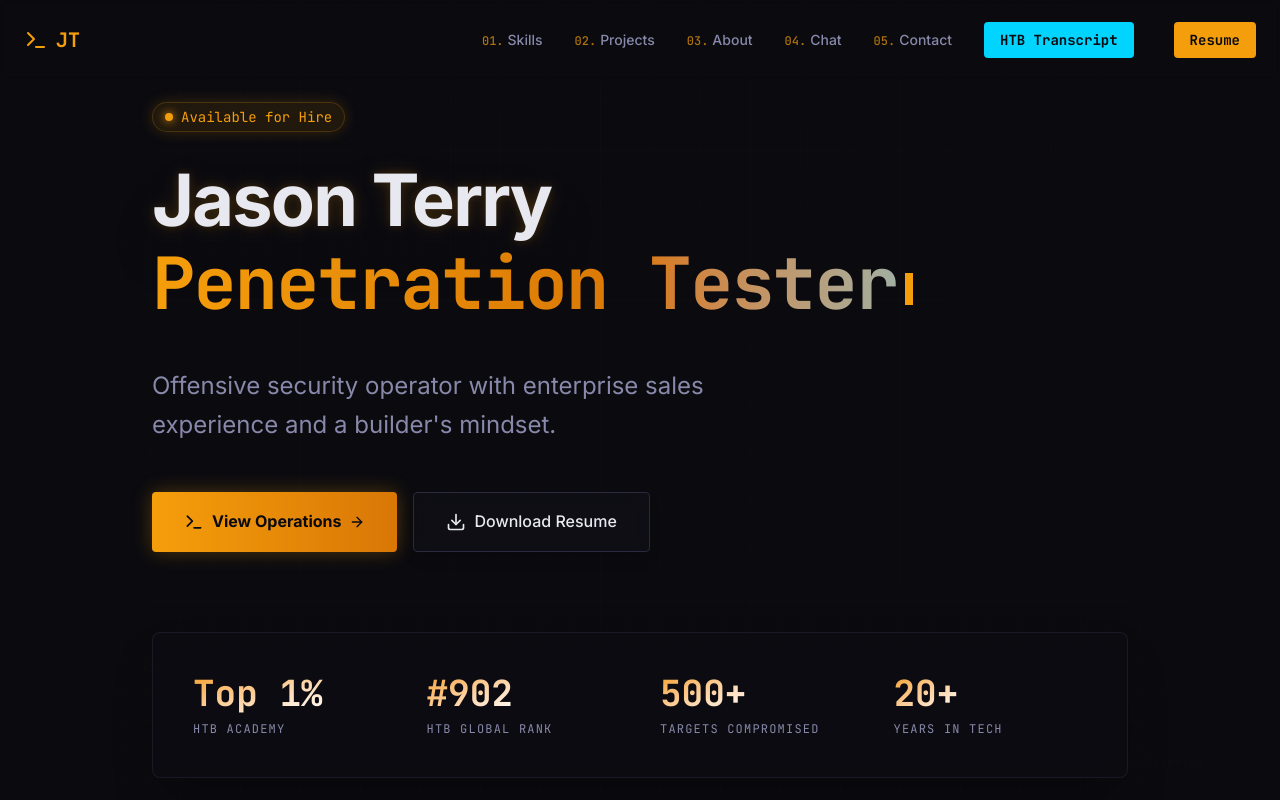
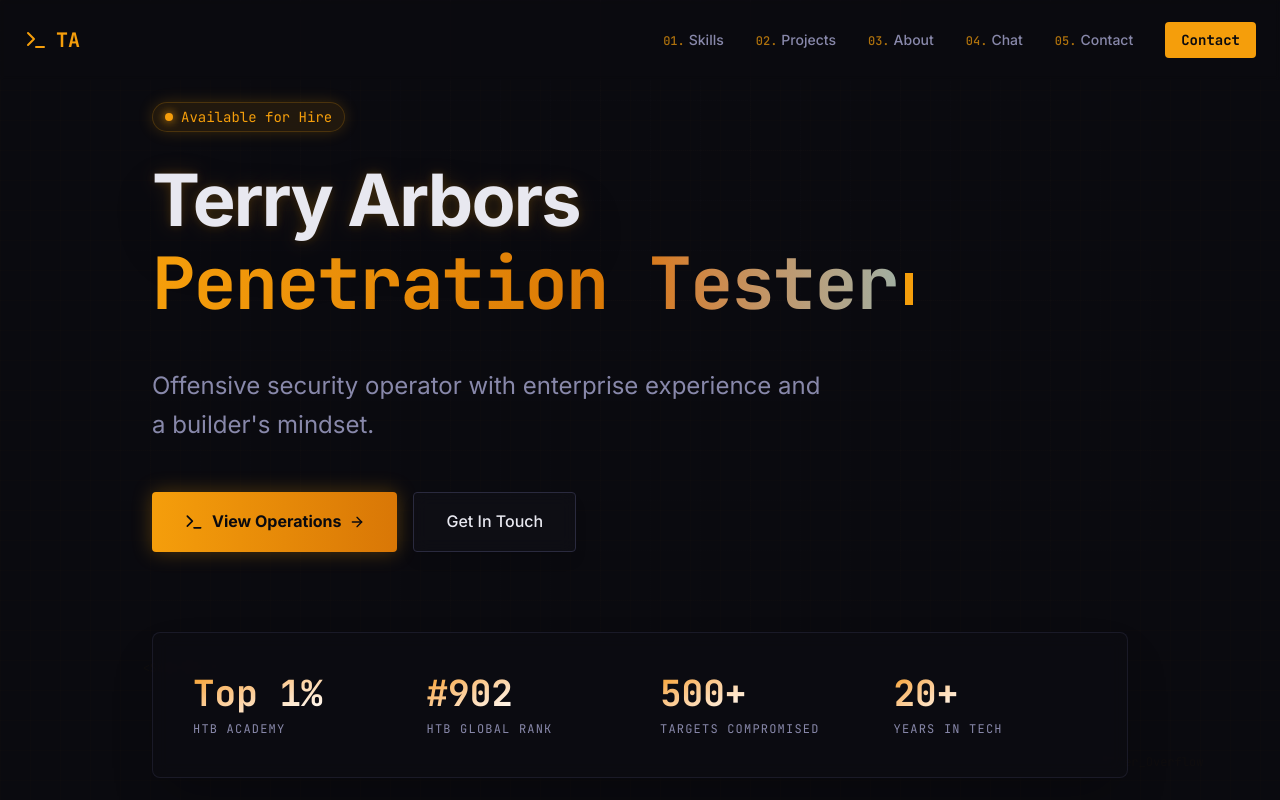
Before and after one commit to src-ta/source, a React (Vite) app: page / in a window 1280 px wide. Shown: the top 800 px of the page. Built offline with nearby package versions, Linux system fonts and the light colour scheme.

Commit message:
terryarbors: persona scrub, complete site content, README replacement

```diff
--- a/index.html
+++ b/index.html
@@ -4,12 +4,12 @@
     <meta charset="UTF-8" />
     <meta name="viewport" content="width=device-width, initial-scale=1.0" />
     <link rel="icon" type="image/svg+xml" href="/favicon.svg" />
-    <meta name="description" content="Jason Terry — Security Researcher & Penetration Tester. Offensive security with a business background." />
+    <meta name="description" content="Terry Arbors — Security Researcher & Penetration Tester. Offensive security with a business background." />
     <meta name="robots" content="noindex, nofollow" />
     <link rel="preconnect" href="https://fonts.googleapis.com" />
     <link rel="preconnect" href="https://fonts.gstatic.com" crossorigin />
     <link href="https://fonts.googleapis.com/css2?family=Inter:wght@300;400;500;600;700;800&family=JetBrains+Mono:wght@300;400;500;600;700&display=swap" rel="stylesheet" />
-    <title>Jason Terry — Security Researcher & Penetration Tester</title>
+    <title>Terry Arbors — Security Researcher & Penetration Tester</title>
   </head>
   <body>
     <div id="root"></div>
--- a/src/components/Footer.tsx
+++ b/src/components/Footer.tsx
@@ -56,7 +56,7 @@ export const Footer = () => {
 
         <div className="mt-6 text-center">
           <p className="text-xs text-text-muted font-mono">
-            &copy; {new Date().getFullYear()} Jason Terry. All rights
+            &copy; {new Date().getFullYear()} Terry Arbors. All rights
             reserved.
           </p>
           <p className="text-[10px] text-text-muted/50 font-mono mt-1">
--- a/src/components/Nav.tsx
+++ b/src/components/Nav.tsx
@@ -70,7 +70,7 @@ export const Nav = () => {
             <span className="absolute -inset-2 bg-primary/20 blur-lg rounded-full opacity-0 group-hover:opacity-100 transition-opacity duration-300"></span>
           </div>
           <span className="relative">
-            JT
+            TA
             <span className="absolute -bottom-1 left-0 w-0 h-0.5 bg-accent group-hover:w-full transition-all duration-300"></span>
           </span>
         </a>
@@ -95,18 +95,10 @@ export const Nav = () => {
             </a>
           ))}
           <a
-            href="/JT_HTB-Academy.pdf"
-            target="_blank"
-            className="px-4 py-2 text-sm font-mono text-bg-deep bg-accent hover:bg-accent-dim transition-all duration-300 rounded-sm font-bold mr-2 hover:shadow-[0_0_15px_rgba(0,212,255,0.4)] hover:-translate-y-0.5"
-          >
-            HTB Transcript
-          </a>
-          <a
-            href="/Jason-Terry-Resume.pdf"
-            download
+            href="#contact"
             className="px-4 py-2 text-sm font-mono text-bg-deep bg-primary hover:bg-primary-dim transition-all duration-300 rounded-sm font-bold hover:shadow-[0_0_15px_rgba(245,158,11,0.4)] hover:-translate-y-0.5"
           >
-            Resume
+            Contact
           </a>
         </div>
 
@@ -141,18 +133,11 @@ export const Nav = () => {
                 </a>
               ))}
               <a
-                href="/JT_HTB-Academy.pdf"
-                target="_blank"
-                className="mt-4 w-full py-3 text-center font-mono text-bg-deep bg-accent hover:bg-accent-dim transition-colors rounded-sm font-bold"
+                href="#contact"
+                onClick={(e) => handleLinkClick(e, '#contact')}
+                className="mt-4 w-full py-3 text-center font-mono text-bg-deep bg-primary hover:bg-primary-dim transition-colors rounded-sm font-bold"
               >
-                View HTB Transcript
-              </a>
-              <a
-                href="/Jason-Terry-Resume.pdf"
-                download
-                className="mt-2 w-full py-3 text-center font-mono text-bg-deep bg-primary hover:bg-primary-dim transition-colors rounded-sm font-bold"
-              >
-                Download Resume
+                Get In Touch
               </a>
             </div>
           </motion.div>
--- a/src/data/resume.ts
+++ b/src/data/resume.ts
@@ -1,13 +1,12 @@
 export const profile = {
-  name: 'Jason Terry',
+  name: 'Terry Arbors',
   website: 'terryarbors.com',
   title: 'Security Researcher & Penetration Tester',
-  location: 'Livonia, MI',
-  email: 'jason@terryarbors.com',
-  linkedin: 'https://linkedin.com/in/jason-e-terry',
+  email: 'contact@terryarbors.com',
+  linkedin: 'https://linkedin.com/in/terryarbors',
   tagline: ['Security Researcher', 'Penetration Tester', '20+ Years in Tech', 'HTB Top 1%'],
   subTagline:
-    'Offensive security operator with enterprise sales experience and a builder\'s mindset.',
+    'Offensive security operator with enterprise experience and a builder\'s mindset.',
   heroStats: [
     { label: 'HTB Academy', value: 'Top 1%' },
     { label: 'HTB Global Rank', value: '#902' },
@@ -18,10 +17,10 @@ export const profile = {
 
 export const summary = {
   short:
-    'Penetration tester and security researcher with 20+ years in technology, including enterprise sales at Microsoft, business operations, and dedicated offensive security training.',
+    'Penetration tester and security researcher with 20+ years in technology, including enterprise sales, business operations, and dedicated offensive security training.',
   long: `I started working with computers at 8 and was programming by 10. By middle school I was deep in security research and tool development. That foundation never left — I built on it through every role since.
 
-I spent over a decade running licensed operations in a heavily regulated industry, managing compliance, physical security, and multi-site infrastructure. I then moved into enterprise technology sales at Microsoft and an MSP where I helped break the company's first $5M annual revenue in 25 years of business.
+I spent over a decade running operations in a heavily regulated industry, managing compliance, physical security, and multi-site infrastructure. I then moved into enterprise technology sales where I helped break a company's first major revenue milestone in over two decades of business.
 
 Now I apply that full range of experience to offensive security — network penetration testing, web/API security, wireless auditing, and physical access assessment. What separates me from a typical candidate is that I understand business risk firsthand. I've carried P&L responsibility, presented to C-suite stakeholders, and navigated regulatory environments. I write reports that drive remediation, not just document findings.`,
   pivotQuestion:
@@ -170,7 +169,7 @@ export const projects: Project[] = [
     ],
     highlights: [
       'Custom BOF exploit chain: fuzzing, EIP control, bad char analysis, shellcode injection',
-      'Automated recon pipeline: asset discovery, subdomain enumeration, Rapid7 Sonar CNAME takeover detection',
+      'Automated recon pipeline: asset discovery, subdomain enumeration, CNAME takeover detection',
       'MITRE ATT&CK tactic classifier and note organizer for structured engagement documentation',
       'Curated 480+ tool arsenal organized by attack phase: enum, exploitation, privesc, persistence, exfil, and C2',
     ],
@@ -207,7 +206,7 @@ export const projects: Project[] = [
       'Pwnagotchi & Bjorn custom wireless recon builds',
       'Wi-Fi and RF reconnaissance with HackRF/ESP32',
       'RFID/NFC physical access research with Proxmark 4',
-      'LoRa mesh networking (LilyGo T-Deck, HELTEC) for off-grid comms',
+      'LoRa mesh networking for off-grid comms',
     ],
     status: 'Ongoing',
   },
@@ -277,60 +276,54 @@ export const training: TrainingPlatform[] = [
 export interface Experience {
   company: string;
   title: string;
-  location: string;
   period: string;
   bullets: string[];
 }
 
 export const experience: Experience[] = [
   {
-    company: 'Knight Watch Inc.',
+    company: 'Sentinel Guard Systems',
     title: 'Account Executive — Physical Security',
-    location: 'Novi, MI',
     period: '2025',
     bullets: [
-      'Consulted on physical security integrations for Corporate, SLED, and NPO clients — surveillance, access control, and emergency response systems.',
+      'Consulted on physical security integrations for corporate, education, and nonprofit clients — surveillance, access control, and emergency response systems.',
       'Assessed on-premises security posture and integrated physical threat identification into enterprise risk frameworks.',
     ],
   },
   {
-    company: 'Apex Digital Solutions',
+    company: 'Meridian IT Solutions',
     title: 'Senior Account Executive',
-    location: 'Southfield, MI',
     period: '2023 – 2024',
     bullets: [
-      'Helped break the company\'s first $5M annual revenue milestone in 25 years of business through outcome-focused IT and cybersecurity sales.',
-      'Built an automated RPA pipeline (Power Platform) that eliminated manual data formatting and cut lead generation time by 40%.',
+      'Helped break the company\'s first major annual revenue milestone through outcome-focused IT and cybersecurity sales.',
+      'Built an automated RPA pipeline that eliminated manual data formatting and cut lead generation time by 40%.',
       'Presented IT and cybersecurity solutions to C-suite stakeholders, aligning technical outcomes with compliance and risk requirements.',
     ],
   },
   {
-    company: 'Microsoft',
+    company: 'Major Cloud Provider',
     title: 'Direct Sales & Success — Education & NPO',
-    location: 'Detroit, MI',
     period: '2022 – 2023',
     bullets: [
-      'Advised enterprise Education and NPO clients on M365 and Azure security, specializing in identity management and GRC alignment.',
+      'Advised enterprise Education and NPO clients on cloud security, specializing in identity management and GRC alignment.',
       'Designed strategic adoption plans that mapped technical security features to regulatory requirements.',
     ],
   },
   {
-    company: 'Blockchain Solutions',
+    company: 'Independent Venture',
     title: 'System Administrator & Founder',
-    location: 'Pinckney, MI',
     period: '2017 – 2022',
     bullets: [
-      'Built and managed a cryptocurrency mining operation (~44 GPUs across 7 rigs), handling networking, power infrastructure, cooling, and remote monitoring.',
+      'Built and managed a distributed compute operation (~44 GPUs across 7 rigs), handling networking, power infrastructure, cooling, and remote monitoring.',
       'Developed custom tooling for real-time device health monitoring, automated alerts, and remote management across distributed hardware.',
     ],
   },
   {
-    company: 'Terry Arbors',
+    company: 'Licensed Operations',
     title: 'Operations Director & Founder',
-    location: 'Pinckney, MI',
     period: '2010 – 2022',
     bullets: [
-      'Founded and operated a licensed agricultural operation under strict regulatory compliance, scaling from startup to national industry recognition.',
+      'Founded and operated a licensed business under strict regulatory compliance, scaling from startup to national industry recognition.',
       'Managed full business operations — licensing, regulatory compliance, facility buildout, supply chain, physical security, and strategic marketing.',
     ],
   },
@@ -339,8 +332,7 @@ export const experience: Experience[] = [
 export const education = {
   degree: 'AAS in Computer Information Systems',
   focus: 'Computer & Network Technology',
-  school: 'Schoolcraft College',
-  location: 'Livonia, MI',
+  school: 'Community College',
   gpa: '3.7',
   status: 'In Progress',
 };
@@ -377,7 +369,7 @@ export const chatResponses: ChatResponse[] = [
       'communicate',
     ],
     response:
-      "My reports are built for two audiences: the technical team that needs to fix the issue, and the executive who needs to fund the fix. Every finding includes a clear business risk statement — not just 'SQL injection found,' but 'Unauthenticated access to customer PII affecting N records, estimated remediation cost vs. breach liability.' I've presented to C-suite stakeholders at Microsoft and MSPs. I know what makes someone approve a budget line item.",
+      "My reports are built for two audiences: the technical team that needs to fix the issue, and the executive who needs to fund the fix. Every finding includes a clear business risk statement — not just 'SQL injection found,' but 'Unauthenticated access to customer PII affecting N records, estimated remediation cost vs. breach liability.' I've presented to C-suite stakeholders at enterprise tech companies. I know what makes someone approve a budget line item.",
     followUp: 'Want to hear about my business background?',
   },
   {
@@ -418,7 +410,7 @@ export const chatResponses: ChatResponse[] = [
       'work history',
     ],
     response:
-      "20+ years in technology. I started building computers and writing code before middle school. I've run businesses in heavily regulated industries, managed distributed infrastructure, worked enterprise sales at Microsoft, and helped an MSP break their first $5M revenue milestone in 25 years. The last 4+ years have been dedicated entirely to offensive security — not as a career change, but as a return to where I started. The business experience is the bonus, not the foundation.",
+      "20+ years in technology. I started building computers and writing code before middle school. I've run businesses in heavily regulated industries, managed distributed infrastructure, worked enterprise sales at a major cloud provider, and helped an MSP break their first major revenue milestone. The last 4+ years have been dedicated entirely to offensive security — not as a career change, but as a return to where I started. The business experience is the bonus, not the foundation.",
     followUp: 'Want to know about my security methodology?',
   },
   {
@@ -455,7 +447,7 @@ export const chatResponses: ChatResponse[] = [
       'call',
     ],
     response:
-      "I'm available immediately for penetration testing, red team, and security consultant roles — full-time or contract. Best way to reach me is jason@terryarbors.com or LinkedIn at linkedin.com/in/jason-e-terry. Scroll down to the contact section to send a message directly.",
+      "I'm available immediately for penetration testing, red team, and security consultant roles — full-time or contract. Best way to reach me is contact@terryarbors.com or LinkedIn at linkedin.com/in/terryarbors. Scroll down to the contact section to send a message directly.",
     followUp: 'Anything else you want to know before reaching out?',
   },
   {
--- a/src/sections/About.tsx
+++ b/src/sections/About.tsx
@@ -70,7 +70,7 @@ export const About = () => {
               <div className="absolute top-0 left-[-5px] w-2.5 h-2.5 rounded-full bg-accent shadow-[0_0_8px_rgba(0,212,255,0.5)]" />
               <div className="space-y-12">
                 {experience.map((job, index) => {
-                  const isPivot = job.company === 'Microsoft';
+                  const isPivot = job.company === 'Major Cloud Provider';
                   return (
                     <motion.div
                       key={index}
@@ -112,7 +112,6 @@ export const About = () => {
                           )}
                         </h3>
                         <p className="text-text-secondary font-medium">{job.title}</p>
-                        <p className="text-text-muted text-sm mt-2">{job.location}</p>
 
                         <ul className="mt-4 space-y-2">
                           {job.bullets.map((bullet, i) => (
--- a/src/sections/Chat.tsx
+++ b/src/sections/Chat.tsx
@@ -145,7 +145,7 @@ export const Chat = () => {
           viewport={{ once: true }}
         >
           <div className="flex items-center gap-2 mb-10 text-primary font-mono text-lg">
-            <span className="text-accent">$</span> ./ask-jason --interactive
+            <span className="text-accent">$</span> ./ask-terry --interactive
             <span className="w-2 h-5 bg-primary animate-pulse ml-1" />
           </div>
 
@@ -164,7 +164,7 @@ export const Chat = () => {
                 <span className="w-3 h-3 rounded-full bg-primary/60 hover:bg-primary transition-colors cursor-default" />
               </div>
               <span className="text-xs font-mono text-text-muted ml-2">
-                jason-assistant v1.0 — interactive mode
+                terry-assistant v1.0 — interactive mode
               </span>
               <span className="ml-auto text-xs font-mono text-primary/40 animate-pulse">LIVE</span>
             </div>
--- a/src/sections/Contact.tsx
+++ b/src/sections/Contact.tsx
@@ -5,7 +5,6 @@ import type { Certification, TrainingPlatform } from '../data/resume';
 import {
   Mail,
   Linkedin,
-  Download,
   CheckCircle,
   Clock,
   Target,
@@ -31,7 +30,7 @@ export const Contact = () => {
     e.preventDefault();
     const subject = encodeURIComponent(`Inquiry from ${name}`);
     const body = encodeURIComponent(`From: ${name}\nEmail: ${email}\n\n${message}`);
-    window.location.href = `mailto:jason@terryarbors.com?subject=${subject}&body=${body}`;
+    window.location.href = `mailto:${profile.email}?subject=${subject}&body=${body}`;
   };
 
   return (
@@ -46,7 +45,7 @@ export const Contact = () => {
           viewport={{ once: true }}
         >
           <div className="flex items-center gap-2 mb-10 text-primary font-mono text-lg">
-            <span className="text-accent">$</span> ping jason@terry
+            <span className="text-accent">$</span> ping terry@arbors
             <span className="w-2 h-5 bg-primary animate-pulse ml-1" />
           </div>
 
@@ -95,7 +94,7 @@ export const Contact = () => {
                   <div>
                     <p className="text-sm text-text-muted">LinkedIn</p>
                     <p className="text-text-primary group-hover:text-accent transition-colors">
-                      linkedin.com/in/jason-e-terry
+                      linkedin.com/in/terryarbors
                     </p>
                   </div>
                 </motion.a>
@@ -103,14 +102,12 @@ export const Contact = () => {
 
               <div className="flex flex-wrap gap-3">
                 <motion.a
-                  href="/Jason-Terry-Resume.pdf"
-                  download
+                  href="#chat"
                   whileHover={{ scale: 1.05 }}
                   whileTap={{ scale: 0.95 }}
                   className="inline-flex items-center gap-2 px-5 py-2.5 bg-gradient-to-r from-primary to-primary-dim text-bg-deep font-bold rounded-sm hover:shadow-[0_0_20px_rgba(245,158,11,0.3)] transition-shadow text-sm"
                 >
-                  <Download className="w-4 h-4" />
-                  Download Resume
+                  Ask Me Anything
                 </motion.a>
               </div>
 
@@ -136,7 +133,7 @@ export const Contact = () => {
                     {education.focus} — GPA <span className="text-primary font-mono font-bold">{education.gpa}</span>
                   </p>
                   <p className="text-sm text-text-muted">
-                    {education.school}, {education.location} (<span className="text-accent">{education.status}</span>)
+                    {education.school} (<span className="text-accent">{education.status}</span>)
                   </p>
                 </div>
               </motion.div>
@@ -269,15 +266,9 @@ export const Contact = () => {
                     </motion.div>
                   ))}
                 </div>
-                <a
-                  href="/JT_HTB-Academy.pdf"
-                  target="_blank"
-                  rel="noopener noreferrer"
-                  className="mt-4 inline-flex items-center gap-2 text-xs font-mono text-accent hover:text-primary hover:translate-x-1 transition-all duration-200"
-                >
-                  <Download className="w-3.5 h-3.5" />
-                  View HTB Academy Transcript
-                </a>
+                <span className="mt-4 inline-flex items-center gap-2 text-xs font-mono text-accent/60">
+                  Transcript available upon request
+                </span>
               </motion.div>
             </div>
           </div>
--- a/src/sections/Hero.tsx
+++ b/src/sections/Hero.tsx
@@ -1,6 +1,6 @@
 import { useState, useEffect } from 'react';
 import { motion, useScroll, useTransform, AnimatePresence } from 'framer-motion';
-import { ArrowRight, Download, Terminal } from 'lucide-react';
+import { ArrowRight, Terminal } from 'lucide-react';
 import { profile } from '../data/resume';
 
 const CountUp = ({ end, duration = 1.2 }: { end: string; duration?: number }) => {
@@ -82,8 +82,8 @@ export const Hero = () => {
             key={i}
             className="absolute text-primary/10 font-mono text-xs whitespace-nowrap"
             initial={{
-              x: Math.random() * window.innerWidth,
-              y: Math.random() * window.innerHeight + window.innerHeight,
+              x: `${Math.random() * 100}vw`,
+              y: `${100 + Math.random() * 100}vh`,
               opacity: 0
             }}
             animate={{
@@ -135,7 +135,7 @@ export const Hero = () => {
             animate={{ opacity: 1 }}
             transition={{ duration: 0.8, delay: 0.2 }}
           >
-            <span className="block text-text-primary mb-3 text-glow drop-shadow-2xl">Jason Terry</span>
+            <span className="block text-text-primary mb-3 text-glow drop-shadow-2xl">Terry Arbors</span>
             <div className="h-[1.2em] relative overflow-hidden">
                <AnimatePresence mode="wait">
                 <motion.span
@@ -181,15 +181,13 @@ export const Hero = () => {
               </motion.a>
 
               <motion.a
-                href="/Jason-Terry-Resume.pdf"
-                download
+                href="#contact"
                 variants={itemVariants}
                 whileHover={{ scale: 1.05 }}
                 whileTap={{ scale: 0.95 }}
                 className="group inline-flex items-center gap-2 bg-bg-surface/50 backdrop-blur-sm border border-border text-text-primary px-8 py-4 rounded-sm font-medium hover:border-primary/50 hover:bg-bg-elevated hover:text-primary transition-all shadow-lg"
               >
-                <Download className="w-5 h-5" />
-                Download Resume
+                Get In Touch
               </motion.a>
             </motion.div>
         </motion.div>
```
Also changed, not shown: 1 other file (tests, documents, lock files or other folders).
